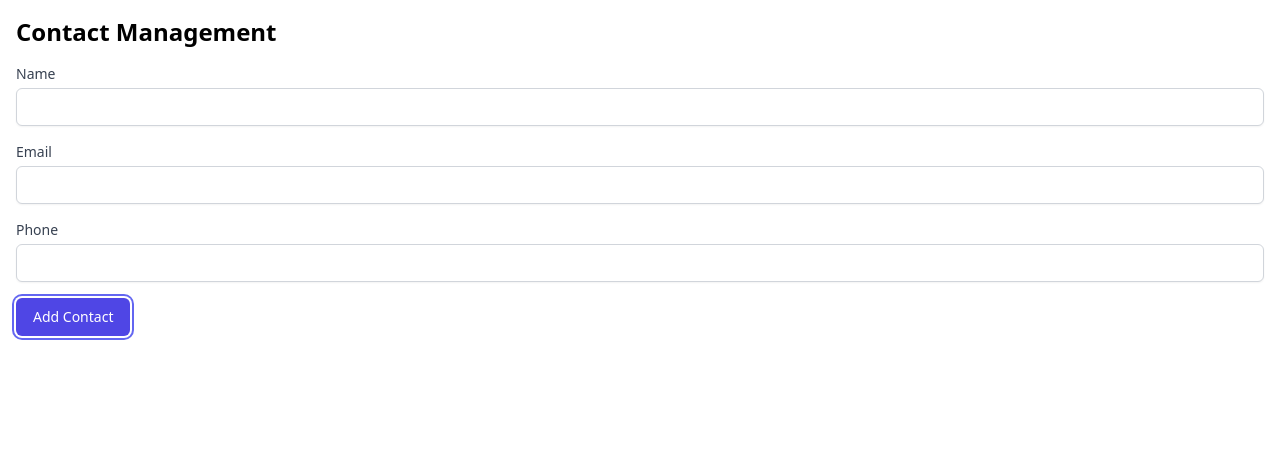
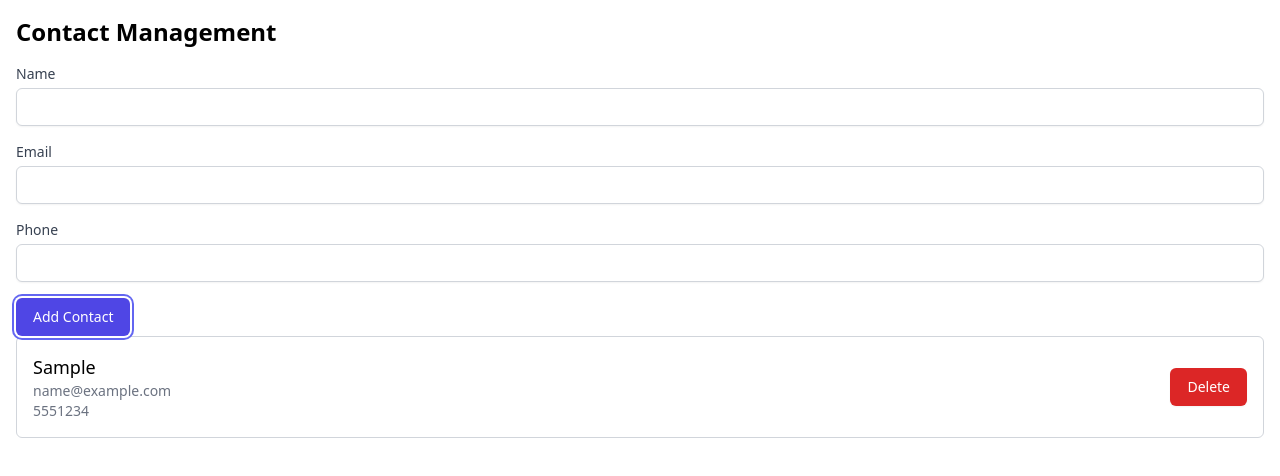
Before and after one commit to sushantskb/Contact-Management-App, a React (Vite) app: page / in a window 1280 px wide. Both pictures are taken after typing "Sample", "name@example.com", "5551234" into the empty fields and a click on the button "Add Contact". Shown: the top 476 px of the page. Built offline with nearby package versions, Linux system fonts and the light colour scheme.

Commit message:
added the contact list of added contacts

```diff
--- a/src/App.jsx
+++ b/src/App.jsx
@@ -1,10 +1,12 @@
 import ContactForm from "./components/ContactForm";
+import ContactsList from "./components/ContactsList";
 
 const App = () => {
   return (
     <div className="container mx-auto p-4">
       <h1 className="text-2xl font-bold mb-4">Contact Management</h1>
       <ContactForm />
+      <ContactsList />
     </div>
   );
 };
--- /dev/null
+++ b/src/components/ContactsList.jsx
@@ -0,0 +1,33 @@
+import { useSelector, useDispatch } from 'react-redux'
+import { deleteContact } from '../features/contacts/contactSlice'
+
+const ContactsList = () => {
+  const contacts = useSelector(state => state.contacts.contacts)
+  const dispatch = useDispatch()
+
+  const handleDelete = (id) => {
+    dispatch(deleteContact(id))
+  }
+
+  return (
+    <div className="space-y-4">
+      {contacts.map(contact => (
+        <div key={contact.id} className="flex justify-between items-center p-4 border border-gray-300 rounded-md">
+          <div>
+            <h3 className="text-lg font-medium">{contact.name}</h3>
+            <p className="text-sm text-gray-500">{contact.email}</p>
+            <p className="text-sm text-gray-500">{contact.phone}</p>
+          </div>
+          <button
+            onClick={() => handleDelete(contact.id)}
+            className="inline-flex justify-center py-2 px-4 border border-transparent shadow-sm text-sm font-medium rounded-md text-white bg-red-600 hover:bg-red-700 focus:outline-none focus:ring-2 focus:ring-offset-2 focus:ring-red-500"
+          >
+            Delete
+          </button>
+        </div>
+      ))}
+    </div>
+  )
+}
+
+export default ContactsList
```
